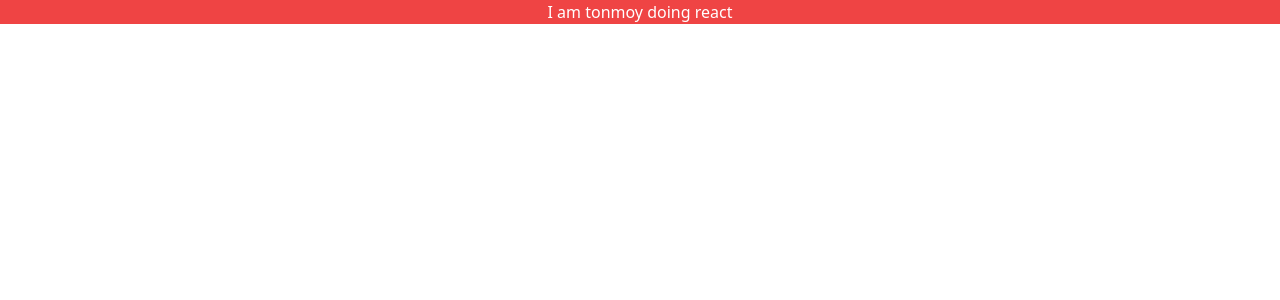
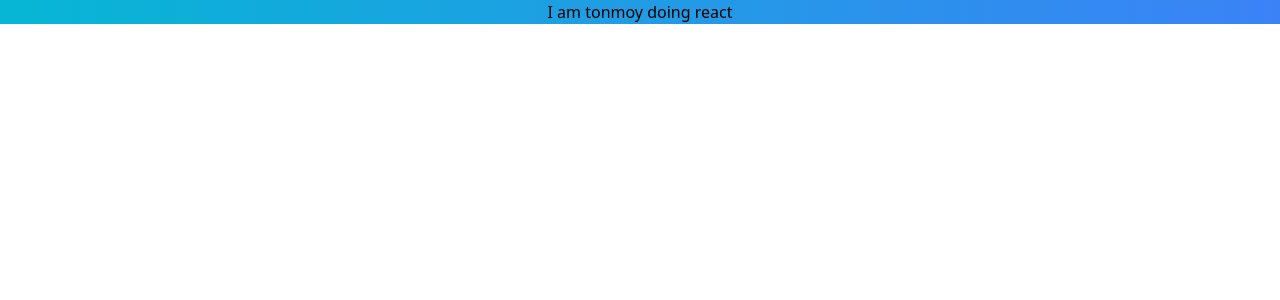
Before and after one commit to tonmoysaha/Blog-react, a React (Create React App) app: page / in a window 1280 px wide. Shown: the top 300 px of the page. Built offline with nearby package versions, Linux system fonts and the light colour scheme.

Commit message:
add tailwind csss

```diff
--- a/src/App.js
+++ b/src/App.js
@@ -2,9 +2,11 @@ import './App.css';
 
 function App() {
   return (
-    <div>
-      <div class="bg-red-500 text-center text-white">I am tonmoy doing react</div>
-    </div>
+      <div>
+          <div className="bg-gradient-to-r from-cyan-500 to-blue-500 text-center">I am tonmoy doing
+              react
+          </div>
+      </div>
   );
 }
 
```
